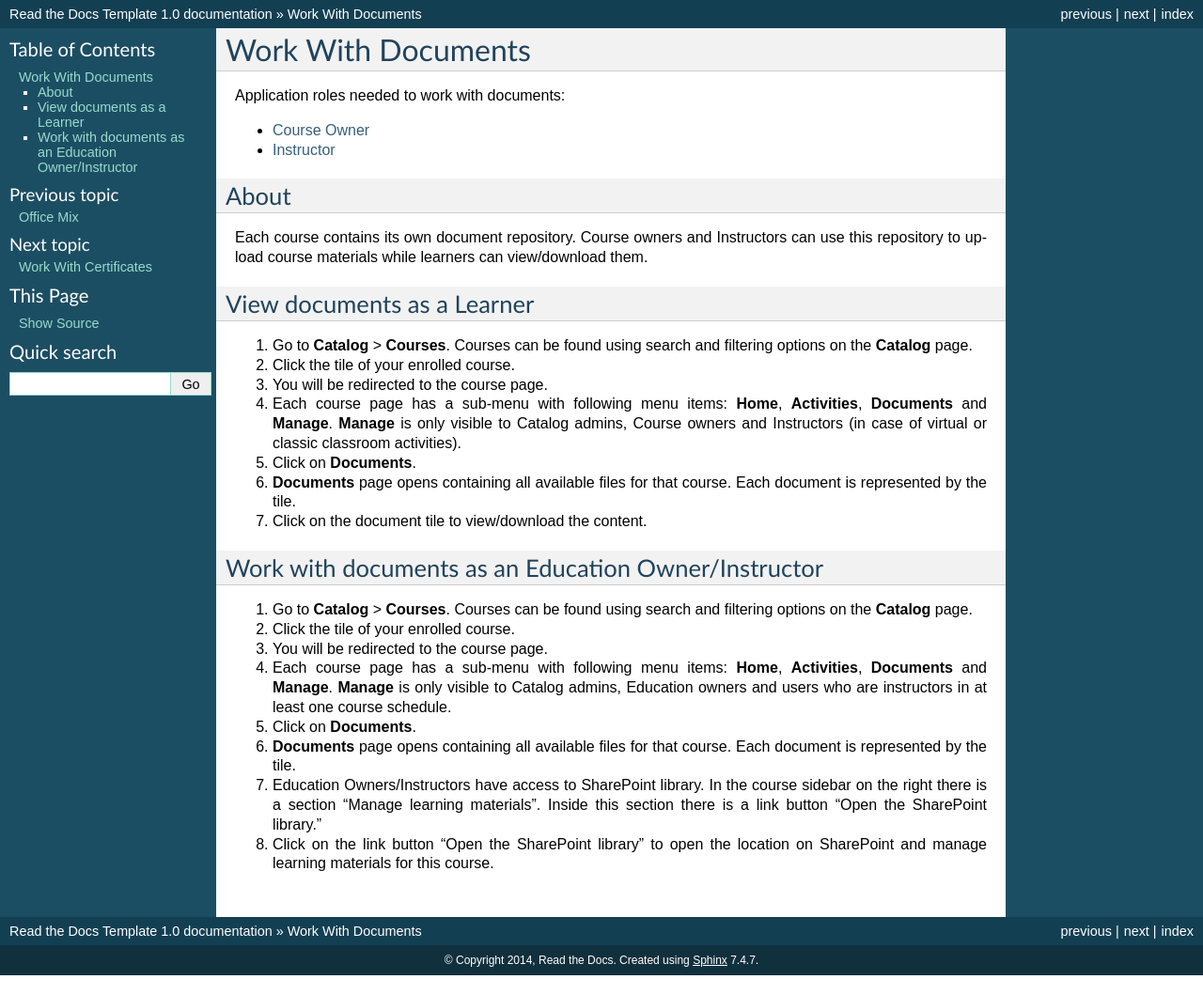
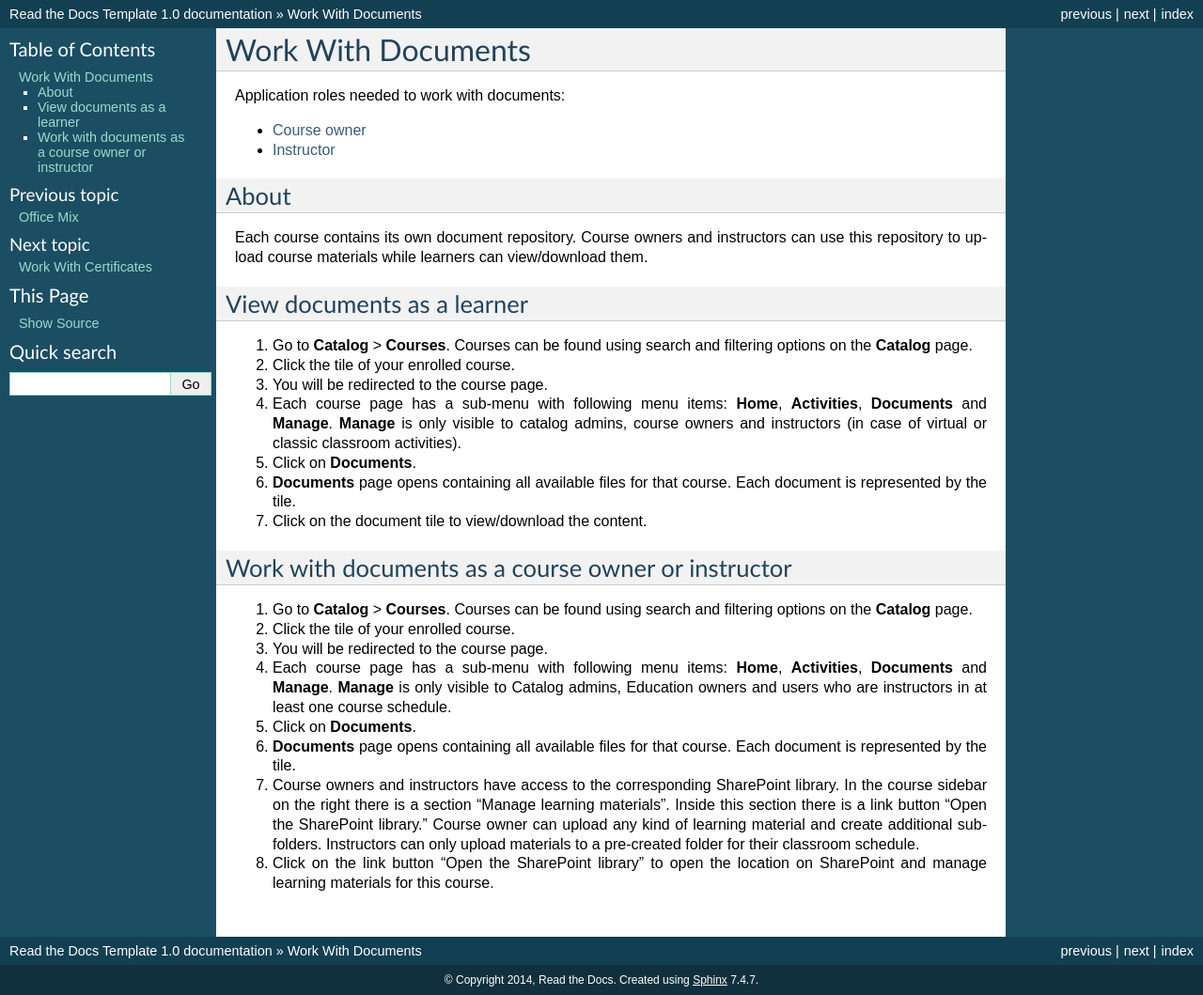
Before and after one commit to pslisko/performa365docs, a Sphinx documentation site: the page built from docs/howto/work_with_documents.rst, in a window 1280 px wide. Shown: the whole page at 94% size. Built offline with Sphinx 7.4.7, drawn with Linux system fonts in a browser that asks for light colours; pages that are not in the unit, such as notebooks, are missing from menus; before the commit the page ends 1038 px from its top, so only the background shows below that.

Commit message:
Update work_with_documents.rst

```diff
--- a/docs/howto/work_with_documents.rst
+++ b/docs/howto/work_with_documents.rst
@@ -3,27 +3,27 @@ Work With Documents
 
 Application roles needed to work with documents:
 
-* :ref:`Course Owner <course_owner>`
+* :ref:`Course owner <course_owner>`
 * :ref:`Instructor <instructor>`
 
 About
 *******
 
-Each course contains its own document repository. Course owners and Instructors can use this repository to upload course materials while learners can view/download them.
+Each course contains its own document repository. Course owners and instructors can use this repository to upload course materials while learners can view/download them.
 
-View documents as a Learner
+View documents as a learner
 ******************************
 
 #. Go to **Catalog** > **Courses**. Courses can be found using search and filtering options on the **Catalog** page.
 #. Click the tile of your enrolled course.
 #. You will be redirected to the course page.
-#. Each course page has a sub-menu with following menu items: **Home**, **Activities**, **Documents** and **Manage**. **Manage** is only visible to Catalog admins, Course owners and Instructors (in case of virtual or classic classroom activities).
+#. Each course page has a sub-menu with following menu items: **Home**, **Activities**, **Documents** and **Manage**. **Manage** is only visible to catalog admins, course owners and instructors (in case of virtual or classic classroom activities).
 #. Click on **Documents**.
 #. **Documents** page opens containing all available files for that course. Each document is represented by the tile.
 #. Click on the document tile to view/download the content.
 
 
-Work with documents as an Education Owner/Instructor
+Work with documents as a course owner or instructor
 ****************************************************
 
 #. Go to **Catalog** > **Courses**. Courses can be found using search and filtering options on the **Catalog** page.
@@ -32,5 +32,5 @@ Work with documents as an Education Owner/Instructor
 #. Each course page has a sub-menu with following menu items: **Home**, **Activities**, **Documents** and **Manage**. **Manage** is only visible to Catalog admins, Education owners and users who are instructors in at least one course schedule.
 #. Click on **Documents**.
 #. **Documents** page opens containing all available files for that course. Each document is represented by the tile.
-#. Education Owners/Instructors have access to SharePoint library. In the course sidebar on the right there is a section "Manage learning materials". Inside this section there is a link button "Open the SharePoint library."
+#. Course owners and instructors have access to the corresponding SharePoint library. In the course sidebar on the right there is a section "Manage learning materials". Inside this section there is a link button "Open the SharePoint library." Course owner can upload any kind of learning material and create additional subfolders. Instructors can only upload materials to a pre-created folder for their classroom schedule.
 #. Click on the link button "Open the SharePoint library" to open the location on SharePoint and manage learning materials for this course.
```
